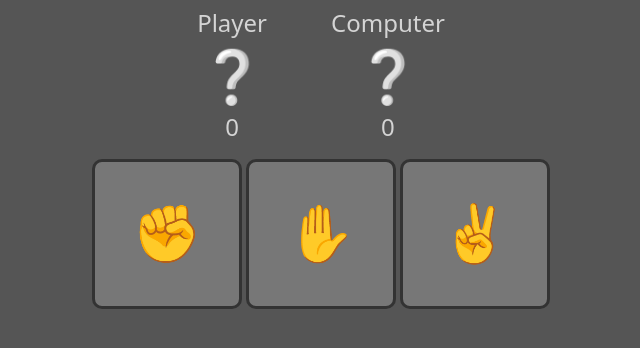
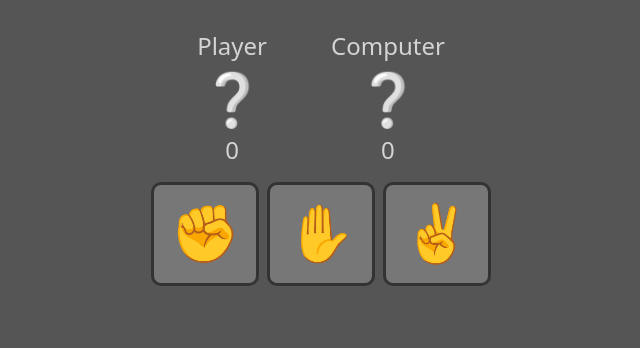
Before and after one commit to stmio/odin-rock-paper-scissors, a plain HTML site: page index.html in a window 1280 px wide. Shown: the part 316-664 px from the top of the page, without its empty margins (319-959 px from the left). Drawn offline with Linux system fonts and the light colour scheme.

Commit message:
Make buttons fit on smaller screens

```diff
--- a/style.css
+++ b/style.css
@@ -22,9 +22,12 @@ body {
   font-weight: bolder;
 }
 
+.buttons {
+  display: flex;
+  gap: 8px;
+}
+
 .buttons button {
-  height: 150px;
-  width: 150px;
   padding: 16px;
   font-size: 56px;
   border: 3px solid #333;
```
